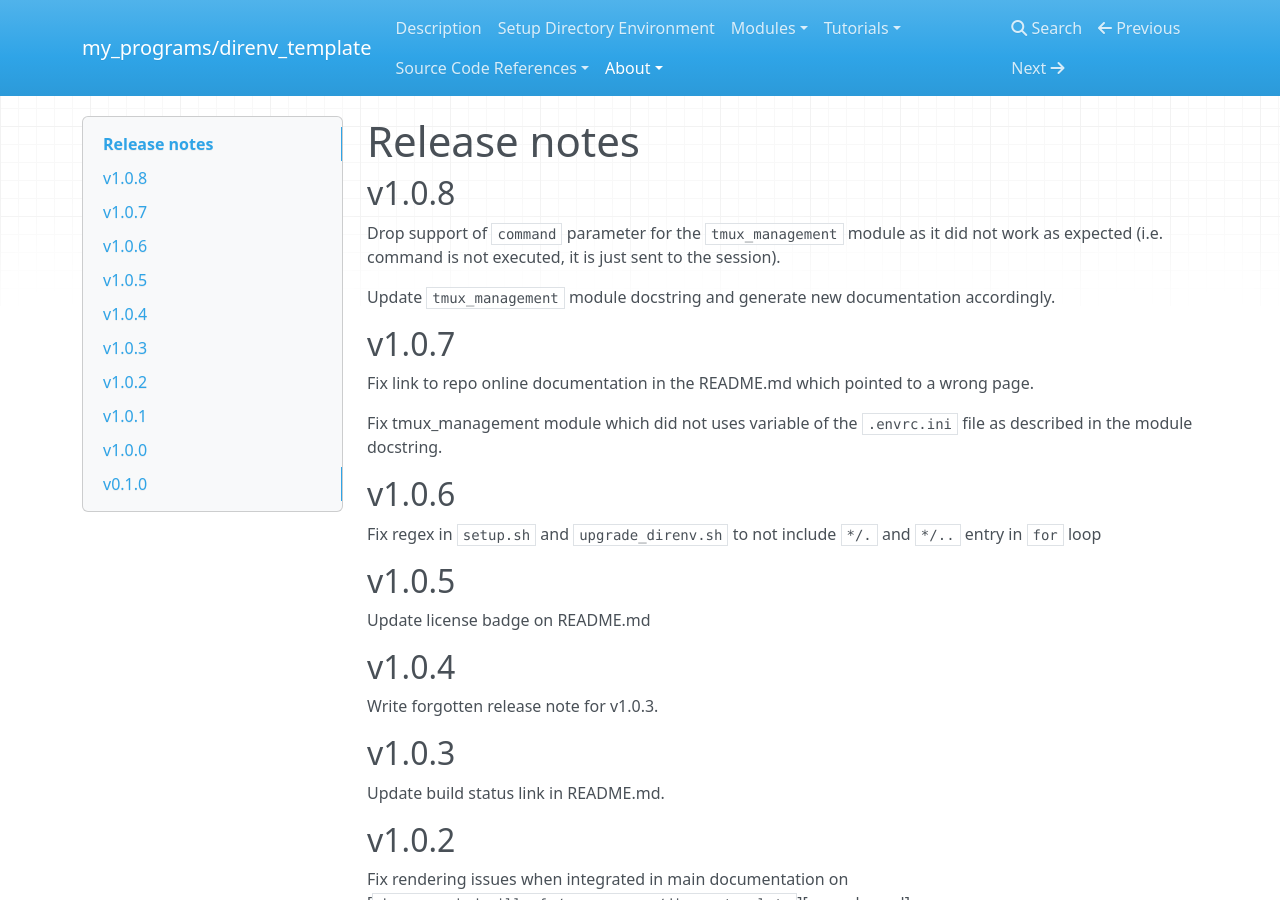
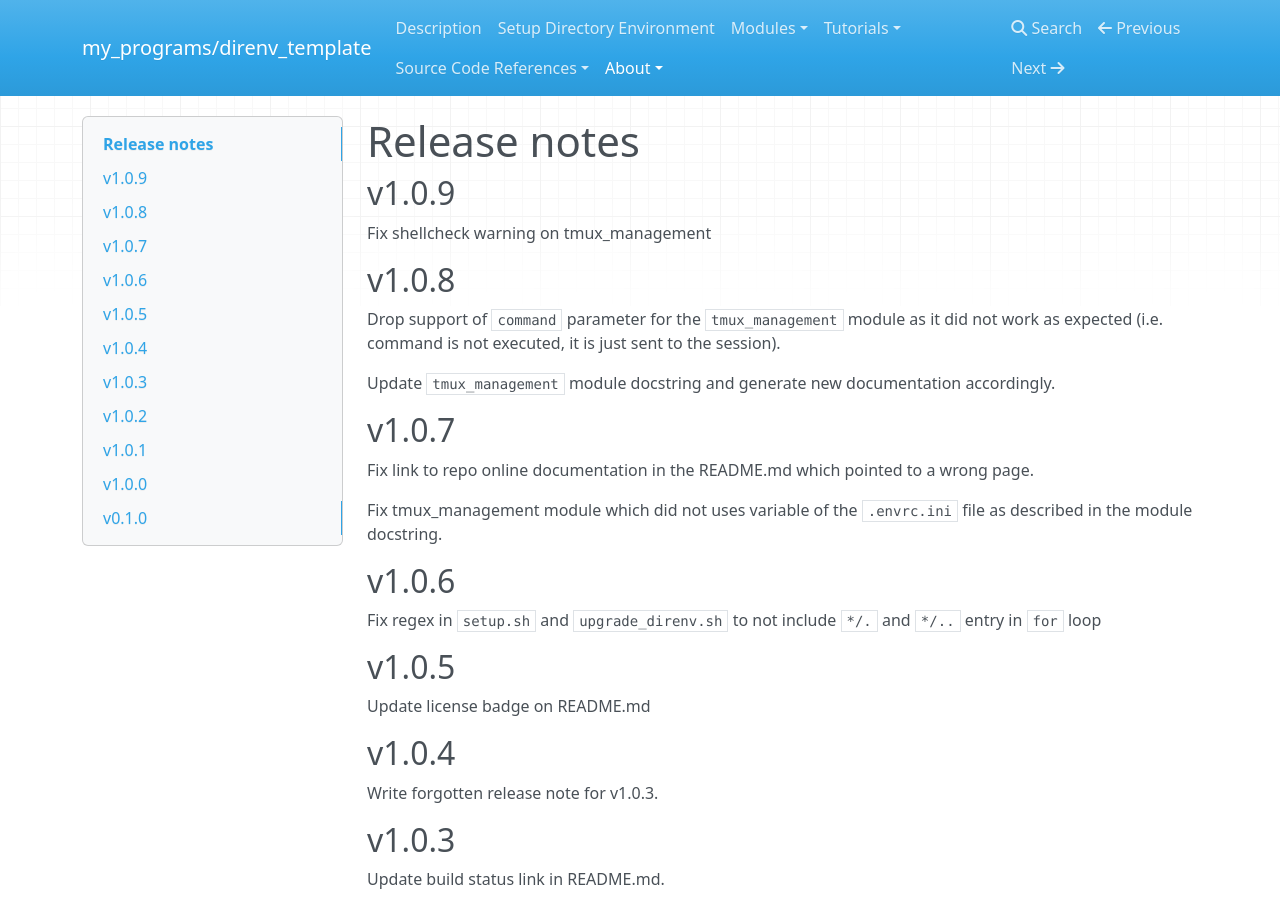
Before and after one commit to rdeville-public/my_programs.direnv_template, an MkDocs documentation site: the page built from docs/about/release_notes.md, in a window 1280 px wide and 900 px high. Built offline with MkDocs 1.6.1, drawn with Linux system fonts in a browser that asks for light colours; nearby versions of some CDN libraries.

Commit message:
📝🔖 Write release note v1.0.9

```diff
--- a/docs/about/release_notes.md
+++ b/docs/about/release_notes.md
@@ -1,4 +1,8 @@
 # Release notes
+
+## v1.0.9
+
+Fix shellcheck warning on tmux_management
 
 ## v1.0.8
 
```
